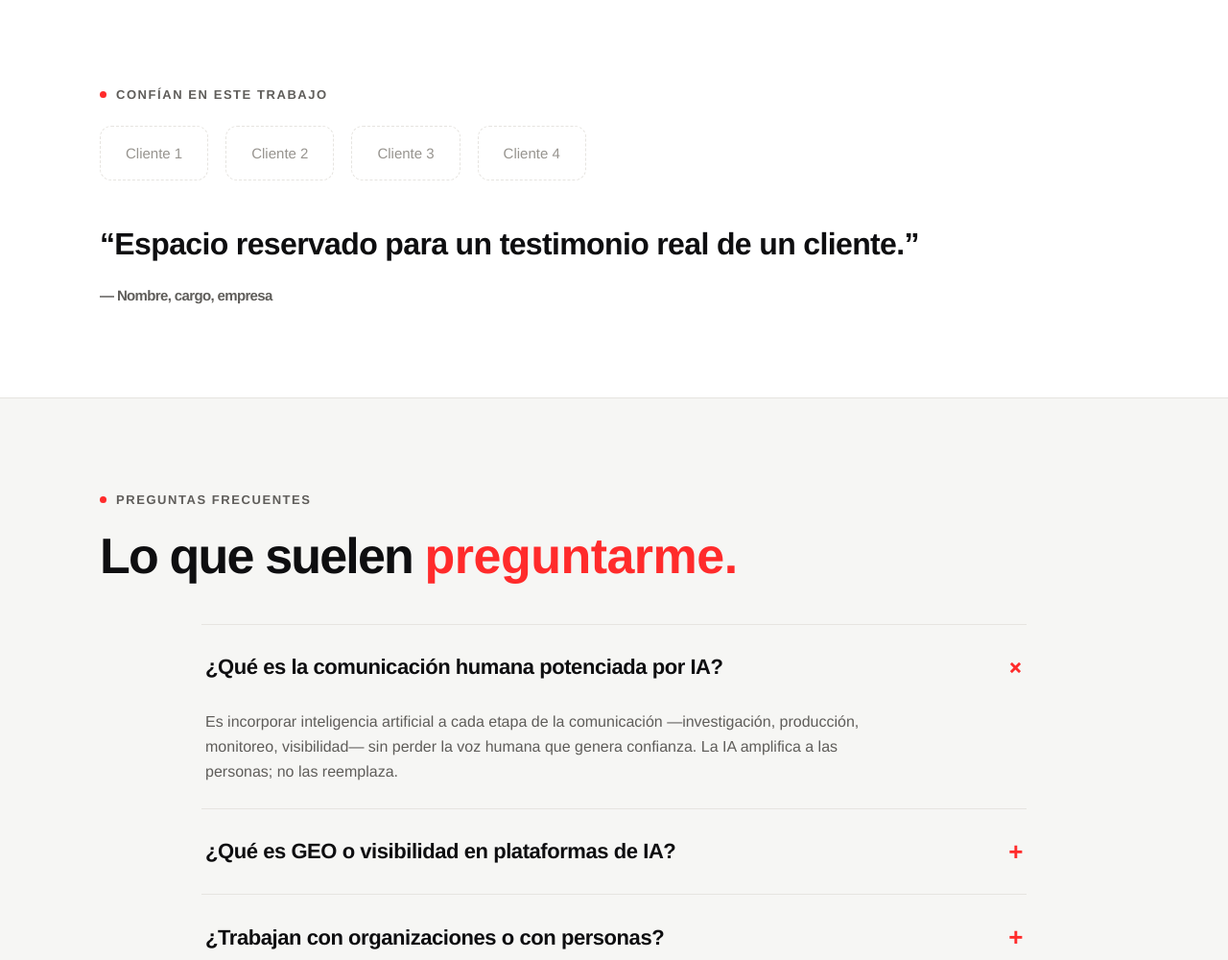
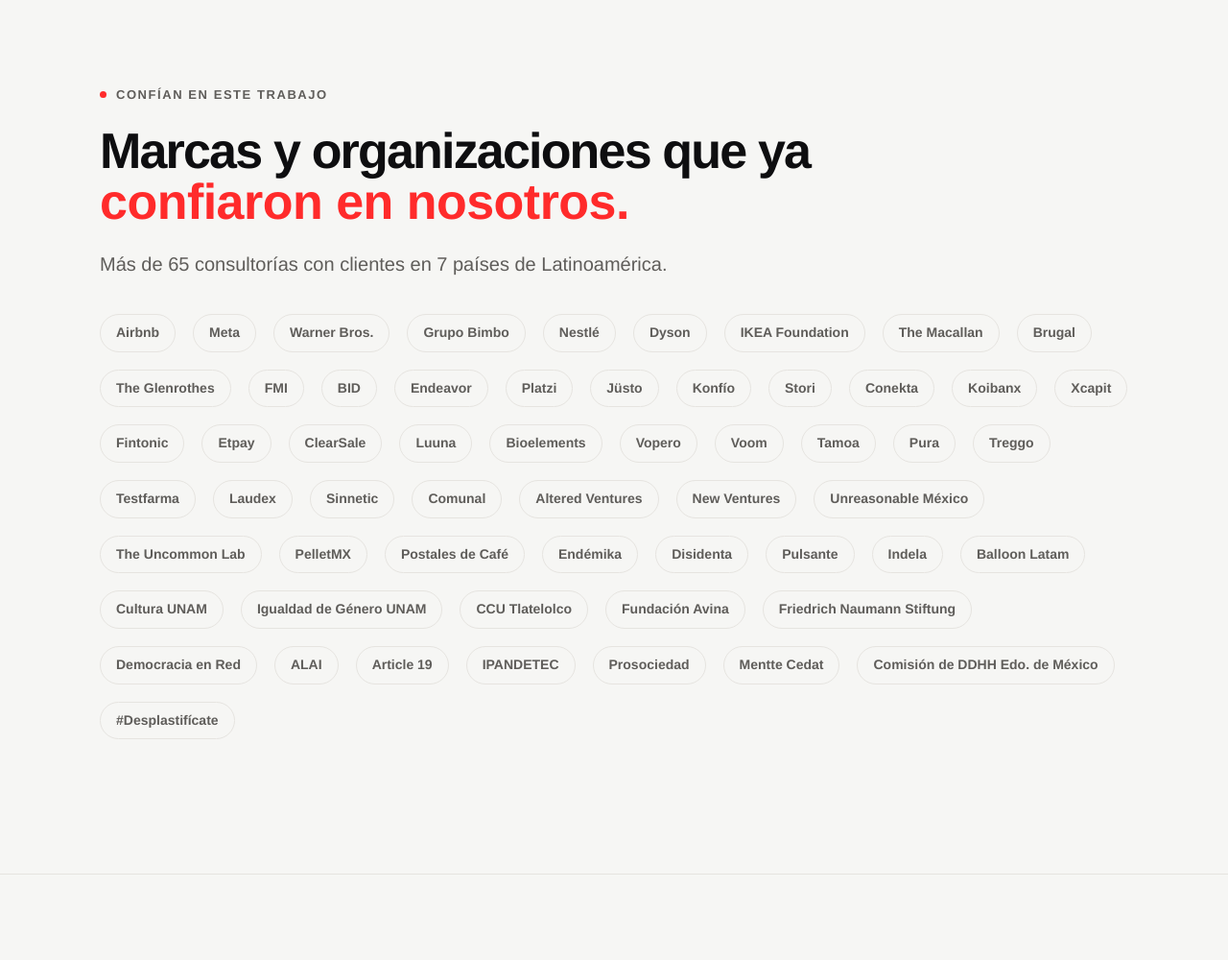
Before and after one commit to milagros-oreja/Curso-Claude-Code, an Eleventy site: page src/index.njk in a window 1280 px wide. Shown: the part 11000-12000 px from the top of the page at 96% size. Built offline with nearby package versions, Linux system fonts and the light colour scheme; Eleventy itself is replaced by a stand-in of ours; files that its build step writes are made by us from their sources.

Commit message:
Agregar muro de clientes reales (Prueba social)

```diff
--- a/src/index.njk
+++ b/src/index.njk
@@ -671,19 +671,71 @@ eleventyExcludeFromCollections: true
     </section>
 
     <!-- [14] PRUEBA SOCIAL -->
-    <section class="section">
+    <section class="section section--paper">
       <div class="wrap">
         <p class="eyebrow">Confían en este trabajo</p>
+        <h2 class="section__title">Marcas y organizaciones que ya <span class="ital">confiaron en nosotros.</span></h2>
+        <p class="section__lead" style="margin-bottom:36px;">Más de 65 consultorías con clientes en 7 países de Latinoamérica.</p>
         <div class="logos">
-          <span class="logo-chip">Cliente 1</span>
-          <span class="logo-chip">Cliente 2</span>
-          <span class="logo-chip">Cliente 3</span>
-          <span class="logo-chip">Cliente 4</span>
+          <span class="logo-chip">Airbnb</span>
+          <span class="logo-chip">Meta</span>
+          <span class="logo-chip">Warner Bros.</span>
+          <span class="logo-chip">Grupo Bimbo</span>
+          <span class="logo-chip">Nestlé</span>
+          <span class="logo-chip">Dyson</span>
+          <span class="logo-chip">IKEA Foundation</span>
+          <span class="logo-chip">The Macallan</span>
+          <span class="logo-chip">Brugal</span>
+          <span class="logo-chip">The Glenrothes</span>
+          <span class="logo-chip">FMI</span>
+          <span class="logo-chip">BID</span>
+          <span class="logo-chip">Endeavor</span>
+          <span class="logo-chip">Platzi</span>
+          <span class="logo-chip">Jüsto</span>
+          <span class="logo-chip">Konfío</span>
+          <span class="logo-chip">Stori</span>
+          <span class="logo-chip">Conekta</span>
+          <span class="logo-chip">Koibanx</span>
+          <span class="logo-chip">Xcapit</span>
+          <span class="logo-chip">Fintonic</span>
+          <span class="logo-chip">Etpay</span>
+          <span class="logo-chip">ClearSale</span>
+          <span class="logo-chip">Luuna</span>
+          <span class="logo-chip">Bioelements</span>
+          <span class="logo-chip">Vopero</span>
+          <span class="logo-chip">Voom</span>
+          <span class="logo-chip">Tamoa</span>
+          <span class="logo-chip">Pura</span>
+          <span class="logo-chip">Treggo</span>
+          <span class="logo-chip">Testfarma</span>
+          <span class="logo-chip">Laudex</span>
+          <span class="logo-chip">Sinnetic</span>
+          <span class="logo-chip">Comunal</span>
+          <span class="logo-chip">Altered Ventures</span>
+          <span class="logo-chip">New Ventures</span>
+          <span class="logo-chip">Unreasonable México</span>
+          <span class="logo-chip">The Uncommon Lab</span>
+          <span class="logo-chip">PelletMX</span>
+          <span class="logo-chip">Postales de Café</span>
+          <span class="logo-chip">Endémika</span>
+          <span class="logo-chip">Disidenta</span>
+          <span class="logo-chip">Pulsante</span>
+          <span class="logo-chip">Indela</span>
+          <span class="logo-chip">Balloon Latam</span>
+          <span class="logo-chip">Cultura UNAM</span>
+          <span class="logo-chip">Igualdad de Género UNAM</span>
+          <span class="logo-chip">CCU Tlatelolco</span>
+          <span class="logo-chip">Fundación Avina</span>
+          <span class="logo-chip">Friedrich Naumann Stiftung</span>
+          <span class="logo-chip">Democracia en Red</span>
+          <span class="logo-chip">ALAI</span>
+          <span class="logo-chip">Article 19</span>
+          <span class="logo-chip">IPANDETEC</span>
+          <span class="logo-chip">Prosociedad</span>
+          <span class="logo-chip">Mentte Cedat</span>
+          <span class="logo-chip">Comisión de DDHH Edo. de México</span>
+          <span class="logo-chip">#Desplastifícate</span>
         </div>
-        <blockquote class="quote">
-          “Espacio reservado para un testimonio real de un cliente.”
-          <span class="quote__author">— Nombre, cargo, empresa</span>
-        </blockquote>
       </div>
     </section>
 
--- a/src/styles.css
+++ b/src/styles.css
@@ -589,12 +589,15 @@ img { max-width: 100%; display: block; }
   margin-bottom: 44px;
 }
 .logo-chip {
-  font-size: 15px;
-  color: var(--gray-2);
-  border: 1px dashed var(--line);
-  border-radius: 12px;
-  padding: 16px 26px;
+  font-size: 14px;
+  font-weight: 600;
+  color: var(--gray);
+  border: 1px solid var(--line);
+  border-radius: 980px;
+  padding: 8px 16px;
+  transition: color 0.2s, border-color 0.2s;
 }
+.logo-chip:hover { color: var(--ink); border-color: var(--ink); }
 .quote {
   font-family: var(--serif);
   font-weight: 400;
```
